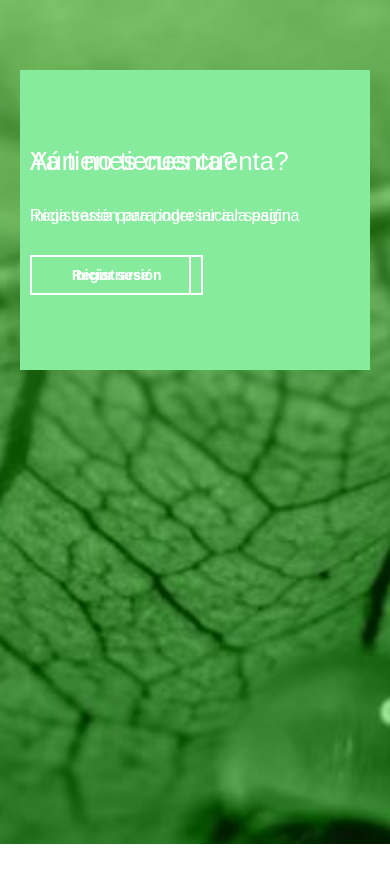
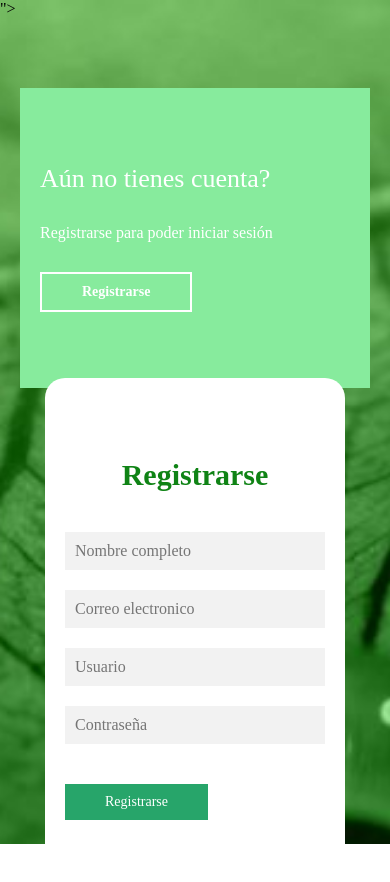
Before and after one commit to mariajosebare/GreenCaseWeb, a plain HTML site: page index.html in a window 390 px wide. Both pictures are taken after a click on the button "Registrarse". Before the commit the page ends 844 px from the top, so only its background shows below. Drawn offline with Linux system fonts and the light colour scheme; a web font is replaced by a local one.

Commit message:
login
Culminacion de login con html,css,js

```diff
--- a/assests/css/estilos.css
+++ b/assests/css/estilos.css
@@ -3,7 +3,7 @@
     padding: 0;
     box-sizing: border-box;
     text-decoration: none;
-    font-family: sans-serif;
+    font-family: 'Irish Grover', cursiva;
 }
 
 body {
@@ -30,7 +30,7 @@ main {
 
 .caja__trasera {
     width: 100%;
-    padding: 10px 10px;
+    padding: 10px 20px;
     display: flex;
     justify-content: center;
     backdrop-filter: blur(10px);
@@ -81,12 +81,14 @@ main {
     position: relative;
     top: -185px;
     left: 10px;
+    /* Se agrega el codigo para que los formularios sean dinamicos*/
+    transition: left 500ms cubic-bezier(0.175, 0.885, 0.320, 1.275);
 }
 
 .contenedor__login-register form {
     width: 100%;
     padding: 80px 20px;
-    background: white;
+    background: #fff;
     position: absolute;
     border-radius: 20px;
 }
--- a/assests/js/script.js
+++ b/assests/js/script.js
@@ -1,16 +1,63 @@
+document.getElementById("btn__iniciar-sesion").addEventListener("click", iniciarSesion);
 document.getElementById("btn__registrarse").addEventListener("click", register);
+window.addEventListener("resize", anchodePagina);
+
 
 //Se pasa a declarar variables
 var contenedor_login_register = document.querySelector(".contenedor__login-register");
 var formulario_login = document.querySelector(".formulario__login");
-var formulario_register = document.querySelector(".formulario__login");
-var caja_trasera_login = document.querySelector(".caja_trasera-login");
-var caja_trasera_register = document.querySelector(".caja_trasera-register");
+var formulario_register = document.querySelector(".formulario__register");
+var caja_trasera_login = document.querySelector(".caja__trasera-login");
+var caja_trasera_register = document.querySelector(".caja__trasera-register");
+
+/* Funcion para hacer responsive si la pantalla es mayor a 850*/
+function anchodePagina() {
+    if (window.innerWidth > 850) {
+        caja_trasera_login.style.display = "block";
+        caja_trasera_register.style.display = "block";
+    } else {
+        caja_trasera_register.style.display = "block";
+        caja_trasera_register.style.opacity = "1";
+        caja_trasera_login.style.display = "none";
+        formulario_login.style.display = "block";
+        formulario_register.style.display = "none";
+        contenedor_login_register.style = "0px";
+    }
+}
+
+anchodePagina();
+
+function iniciarSesion() {
+    if (window.innerWidth > 850) {
+        formulario_register.style.display = "none";
+        contenedor_login_register.style.left = "10px";
+        formulario_login.style.display = "block";
+        caja_trasera_register.style.opacity = "1";
+        caja_trasera_login.style.opacity = "0";
+    } else {
+        formulario_register.style.display = "none";
+        contenedor_login_register.style.left = "0px";
+        formulario_login.style.display = "block";
+        caja_trasera_register.style.display = "block";
+        caja_trasera_login.style.display = "none";
+    }
+}
 
 function register() {
-    formulario_register.style.display = "block";
-    contenedor_login_register.style.left = "410px";
-    formulario_login.style.display = "none";
-    caja_trasera_register.style.opacity = "0";
-    caja_trasera_login.style.opacity = "1";
+    if (window.innerWidth > 850) {
+        formulario_register.style.display = "block";
+        contenedor_login_register.style.left = "410px";
+        formulario_login.style.display = "none";
+        caja_trasera_register.style.opacity = "0";
+        caja_trasera_login.style.opacity = "1";
+    } else {
+        formulario_register.style.display = "block";
+        contenedor_login_register.style.left = "0px";
+        formulario_login.style.display = "none";
+        caja_trasera_register.style.opacity = "none";
+        caja_trasera_login.style.opacity = "block";
+        caja_trasera_login.style.opacity = "1"
+    }
+
+
 }
--- a/index.html
+++ b/index.html
@@ -6,6 +6,9 @@
     <meta http-equiv="X-UA-Compatible" content="IE=edge">
     <meta name="viewport" content="width=device-width, initial-scale=1.0">
     <title>webinverna</title>
+    <link rel="stylesheet" href="<link rel = " preconnect " href = "https://fonts.googleapis.com ">
+    <link rel = "preconnect " href = "https://fonts.gstatic.com " crossorigin>
+    <link href = "https: //fonts.googleapis.com/css2? family=I rish + Grover & display=s wap "rel =" stylesheet ">">
     <link rel="stylesheet" href="assests/css/estilos.css">
 </head>
 
```
